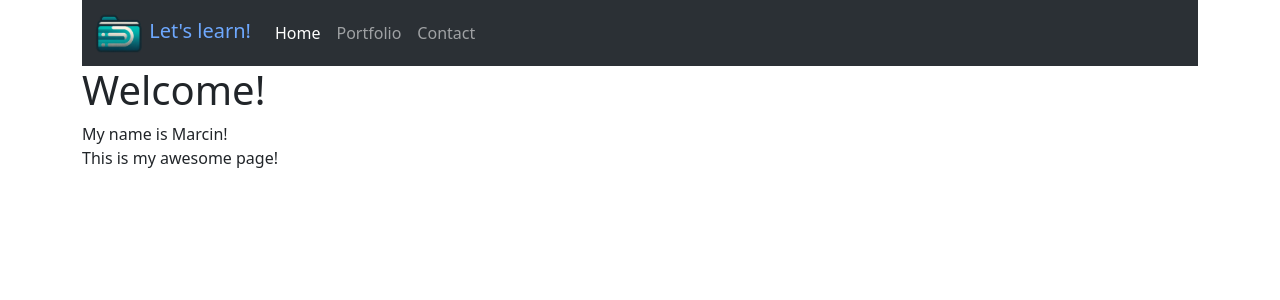
After one commit to MarcinBiedny/portfolio, a Flask app: page /home/ in a window 1280 px wide. The commit adds this page. Shown: the top 300 px of the page. Run offline with Flask 3, Linux system fonts and the light colour scheme.

Commit message:
Base HTML setup: - 'base.html' template creation, - 'home.html', 'portfolio.html', 'contact.html' creaction. Extending 'base.html'. - controller/route creation for subpages

```diff
--- a/src/__init__.py
+++ b/src/__init__.py
@@ -1,7 +1,10 @@
 from flask import Flask
-from src.routes import home_route
+from src.routes import home_route, portfolio_route, contact_route
 
 def create_app():
     app = Flask(__name__)
     app.register_blueprint(home_route.bp)
+    app.register_blueprint(portfolio_route.bp)
+    app.register_blueprint(contact_route.bp)
+
     return app
--- /dev/null
+++ b/src/controllers/contact_controller.py
@@ -0,0 +1,4 @@
+from flask import render_template
+
+def index():
+    return render_template('contact.html')
--- /dev/null
+++ b/src/controllers/portfolio_controller.py
@@ -0,0 +1,4 @@
+from flask import render_template
+
+def index():
+    return render_template('portfolio.html')
--- a/src/routes/home_route.py
+++ b/src/routes/home_route.py
@@ -3,6 +3,6 @@ from src.controllers import home_controller
 
 bp = Blueprint('home', __name__)
 
-@bp.route('/')
+@bp.route('/home/', methods=['GET'])
 def route():
     return home_controller.index()
--- /dev/null
+++ b/src/templates/base.html
@@ -0,0 +1,53 @@
+<!DOCTYPE html>
+<html>
+
+<head>
+    <meta charset="utf-8">
+    <meta name="viewport" content="width=device-width, initial-scale=1">
+    <link href="https://cdn.jsdelivr.net/npm/bootstrap@5.3.2/dist/css/bootstrap.min.css" rel="stylesheet"
+        integrity="sha384-T3c6CoIi6uLrA9TneNEoa7RxnatzjcDSCmG1MXxSR1GAsXEV/Dwwykc2MPK8M2HN" crossorigin="anonymous">
+    <title>{% block title %}{% endblock title %}</title>
+</head>
+
+<body>
+    <div class="container">
+        <nav class="navbar navbar-expand-lg bg-body-tertiary" data-bs-theme="dark">
+            <div class="container-fluid">
+                <!-- TODO: add GitHub link to be injected into template from app config-->
+                <a class="navbar-brand" href="https://github.com/MarcinBiedny/portfolio" target="_blank">
+                    <img src="{{ url_for('static', filename='images/navbar-logo.png') }}" height="40" width="50">
+                    <span class="text-primary-emphasis">Let's learn!</span></span>
+                </a>
+                <button class="navbar-toggler" type="button" data-bs-toggle="collapse" data-bs-target="#navbarNav"
+                    aria-controls="navbarNav" aria-expanded="false" aria-label="Toggle navigation">
+                    <span class="navbar-toggler-icon"></span>
+                </button>
+                <div class="collapse navbar-collapse" id="navbarNav">
+                    <ul class="navbar-nav">
+                        <li class="nav-item">
+                            <a class="nav-link {{ 'active' if request.path == url_for('home.route') }}" href="{{ url_for('home.route') }}">Home</a>
+                        </li>
+                        <li class="nav-item">
+                            <a class="nav-link {{ 'active' if request.path == url_for('portfolio.route') }}" href="{{ url_for('portfolio.route') }}">Portfolio</a>
+                        </li>
+                        <li class="nav-item">
+                            <a class="nav-link {{ 'active' if request.path == url_for('contact.route') }}" href="{{ url_for('contact.route') }}">Contact</a>
+                        </li>
+                    </ul>
+                </div>
+            </div>
+        </nav>
+    </div>
+    <div class="container">
+        {% block heading %}{% endblock heading %}
+    </div>
+    <div class="container">
+        {% block content %}{% endblock content %}
+    </div>
+
+    <script src="https://cdn.jsdelivr.net/npm/bootstrap@5.3.2/dist/js/bootstrap.bundle.min.js"
+        integrity="sha384-C6RzsynM9kWDrMNeT87bh95OGNyZPhcTNXj1NW7RuBCsyN/o0jlpcV8Qyq46cDfL"
+        crossorigin="anonymous"></script>
+</body>
+
+</html>
--- a/src/templates/home.html
+++ b/src/templates/home.html
@@ -1,11 +1,9 @@
-<!DOCTYPE html>
-<html>
-<head>
-    <title>Home</title>
-</head>
-<body>
-    <h1>Welcome, {{name}}!</h1>
-    <br>
-    <strong>This is yours Flask MVC App with Blueprints</strong>
-</body>
-</html>
+{% extends "base.html" %}
+{% block title %}Home{% endblock title %}
+{% block heading %}<h1>Welcome!</h1>{% endblock heading %}
+{% block content %}
+<p class="important">
+    My name is {{name}}!<br>
+    This is my awesome page!
+</p>
+{% endblock content %}
```
Also changed, not shown: src/routes/contact_route.py (added, +8 -0 lines), src/routes/portfolio_route.py (added, +8 -0 lines), src/templates/contact.html (added, +9 -0 lines), src/templates/portfolio.html (added, +8 -0 lines), src/static/images/navbar-logo.png (added).
